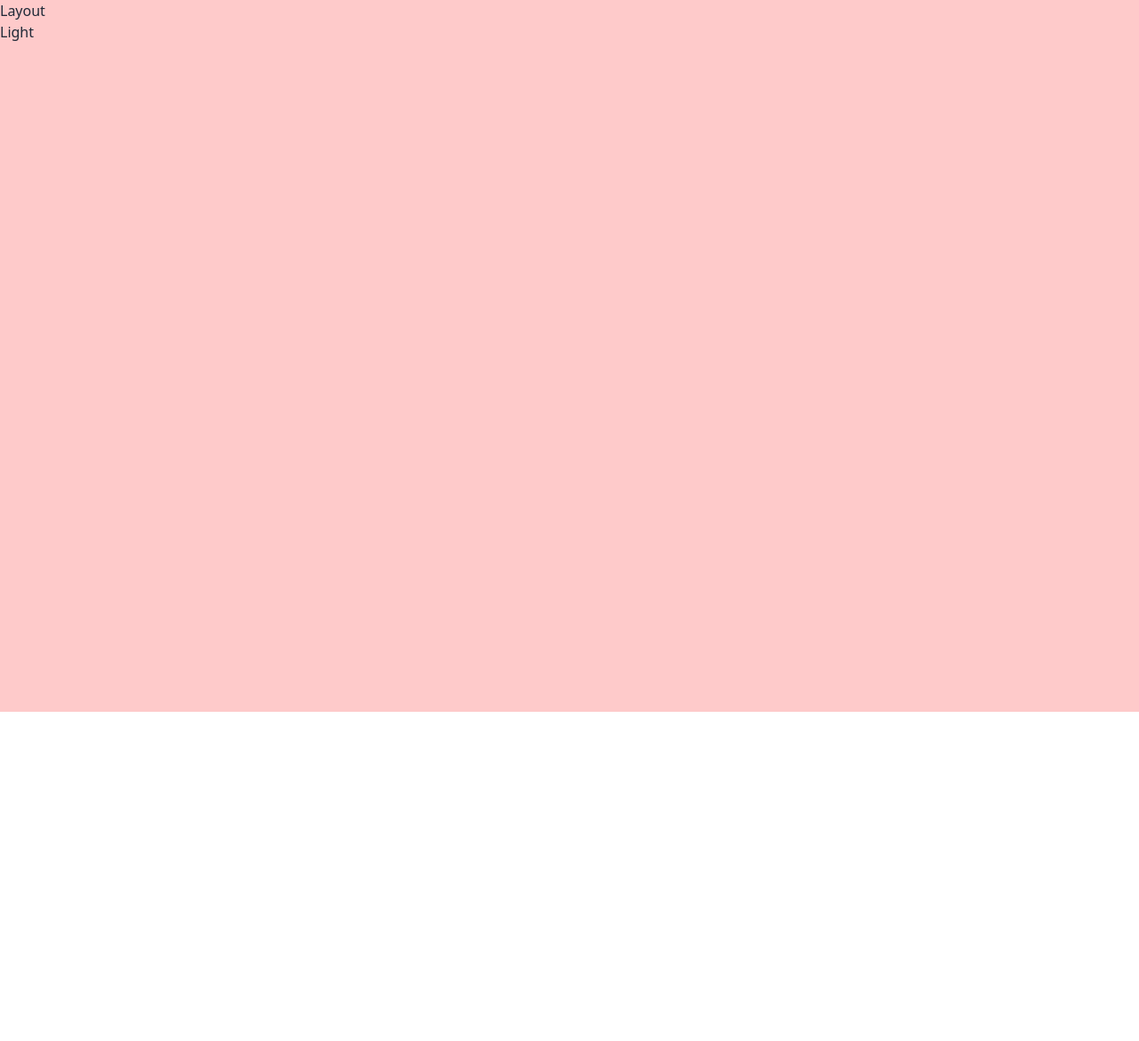
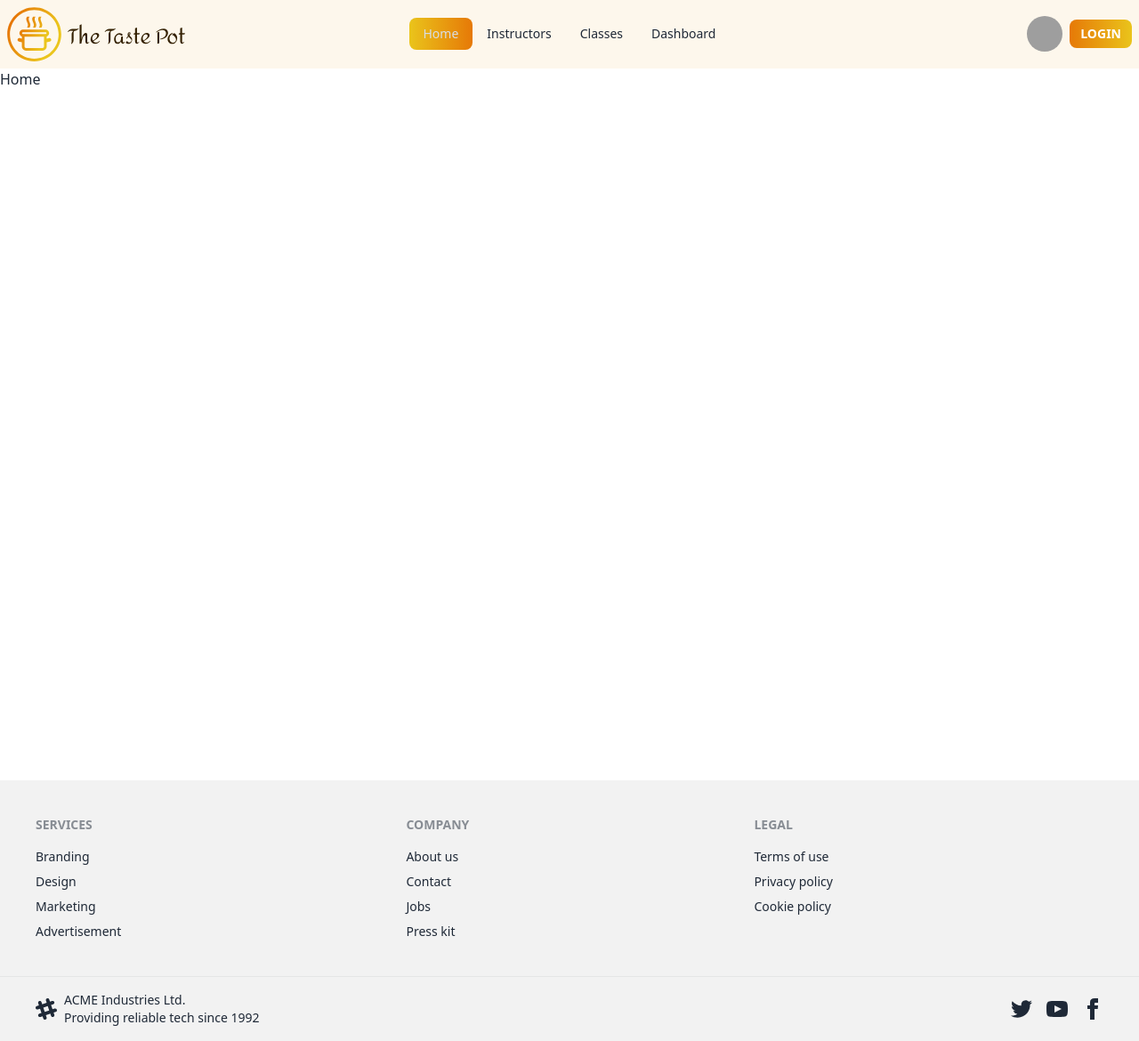
Before and after one commit to the-nazzmul/the-taste-pot-client, a React (Vite) app: page / in a window 1280 px wide. Shown: the whole page at 89% size. Before the commit the page ends 800 px from the top, so only its background shows below. Built offline with nearby package versions, Linux system fonts and the light colour scheme; grey boxes are pictures that could not be loaded.

Commit message:
navbar design done

```diff
--- a/src/Components/Footer.jsx
+++ b/src/Components/Footer.jsx
@@ -3,7 +3,41 @@
 const Footer = () => {
     return (
         <div>
-            <h2>Footer</h2>
+            <footer className="footer p-10 bg-base-200 text-base-content">
+                <div>
+                    <span className="footer-title">Services</span>
+                    <a className="link link-hover">Branding</a>
+                    <a className="link link-hover">Design</a>
+                    <a className="link link-hover">Marketing</a>
+                    <a className="link link-hover">Advertisement</a>
+                </div>
+                <div>
+                    <span className="footer-title">Company</span>
+                    <a className="link link-hover">About us</a>
+                    <a className="link link-hover">Contact</a>
+                    <a className="link link-hover">Jobs</a>
+                    <a className="link link-hover">Press kit</a>
+                </div>
+                <div>
+                    <span className="footer-title">Legal</span>
+                    <a className="link link-hover">Terms of use</a>
+                    <a className="link link-hover">Privacy policy</a>
+                    <a className="link link-hover">Cookie policy</a>
+                </div>
+            </footer>
+            <footer className="footer px-10 py-4 border-t bg-base-200 text-base-content border-base-300">
+                <div className="items-center grid-flow-col">
+                    <svg width="24" height="24" viewBox="0 0 24 24" xmlns="http://www.w3.org/2000/svg" fillRule="evenodd" clip-rule="evenodd" className="fill-current"><path d="M22.672 15.226l-2.432.811.841 2.515c.33 1.019-.209 2.127-1.23 2.456-1.15.325-2.148-.321-2.463-1.226l-.84-2.518-5.013 1.677.84 2.517c.391 1.203-.434 2.542-1.831 2.542-.88 0-1.601-.564-1.86-1.314l-.842-2.516-2.431.809c-1.135.328-2.145-.317-2.463-1.229-.329-1.018.211-2.127 1.231-2.456l2.432-.809-1.621-4.823-2.432.808c-1.355.384-2.558-.59-2.558-1.839 0-.817.509-1.582 1.327-1.846l2.433-.809-.842-2.515c-.33-1.02.211-2.129 1.232-2.458 1.02-.329 2.13.209 2.461 1.229l.842 2.515 5.011-1.677-.839-2.517c-.403-1.238.484-2.553 1.843-2.553.819 0 1.585.509 1.85 1.326l.841 2.517 2.431-.81c1.02-.33 2.131.211 2.461 1.229.332 1.018-.21 2.126-1.23 2.456l-2.433.809 1.622 4.823 2.433-.809c1.242-.401 2.557.484 2.557 1.838 0 .819-.51 1.583-1.328 1.847m-8.992-6.428l-5.01 1.675 1.619 4.828 5.011-1.674-1.62-4.829z"></path></svg>
+                    <p>ACME Industries Ltd. <br />Providing reliable tech since 1992</p>
+                </div>
+                <div className="md:place-self-center md:justify-self-end">
+                    <div className="grid grid-flow-col gap-4">
+                        <a><svg xmlns="http://www.w3.org/2000/svg" width="24" height="24" viewBox="0 0 24 24" className="fill-current"><path d="M24 4.557c-.883.392-1.832.656-2.828.775 1.017-.609 1.798-1.574 2.165-2.724-.951.564-2.005.974-3.127 1.195-.897-.957-2.178-1.555-3.594-1.555-3.179 0-5.515 2.966-4.797 6.045-4.091-.205-7.719-2.165-10.148-5.144-1.29 2.213-.669 5.108 1.523 6.574-.806-.026-1.566-.247-2.229-.616-.054 2.281 1.581 4.415 3.949 4.89-.693.188-1.452.232-2.224.084.626 1.956 2.444 3.379 4.6 3.419-2.07 1.623-4.678 2.348-7.29 2.04 2.179 1.397 4.768 2.212 7.548 2.212 9.142 0 14.307-7.721 13.995-14.646.962-.695 1.797-1.562 2.457-2.549z"></path></svg></a>
+                        <a><svg xmlns="http://www.w3.org/2000/svg" width="24" height="24" viewBox="0 0 24 24" className="fill-current"><path d="M19.615 3.184c-3.604-.246-11.631-.245-15.23 0-3.897.266-4.356 2.62-4.385 8.816.029 6.185.484 8.549 4.385 8.816 3.6.245 11.626.246 15.23 0 3.897-.266 4.356-2.62 4.385-8.816-.029-6.185-.484-8.549-4.385-8.816zm-10.615 12.816v-8l8 3.993-8 4.007z"></path></svg></a>
+                        <a><svg xmlns="http://www.w3.org/2000/svg" width="24" height="24" viewBox="0 0 24 24" className="fill-current"><path d="M9 8h-3v4h3v12h5v-12h3.642l.358-4h-4v-1.667c0-.955.192-1.333 1.115-1.333h2.885v-5h-3.808c-3.596 0-5.192 1.583-5.192 4.615v3.385z"></path></svg></a>
+                    </div>
+                </div>
+            </footer>
         </div>
     );
 };
--- a/src/Components/NavBar.jsx
+++ b/src/Components/NavBar.jsx
@@ -1,9 +1,43 @@
+import { Link, NavLink } from "react-router-dom";
+import logo from './../assets/logo.svg'
 
 
 const NavBar = () => {
+    const navigationElement = <>
+        <li><NavLink to='/'>Home</NavLink></li>
+        <li><NavLink to='/instructors'>Instructors</NavLink></li>
+        <li><NavLink to='/classes'>Classes</NavLink></li>
+        <li><NavLink to='/dashboard'>Dashboard</NavLink></li>
+
+    </>
     return (
         <div>
-            <h2>Navbar</h2>
+            <div className="navbar bg-[#FDF7EC]">
+                <div className="navbar-start">
+                    <div className="dropdown">
+                        <label tabIndex={0} className="btn btn-ghost lg:hidden">
+                            <svg xmlns="http://www.w3.org/2000/svg" className="h-5 w-5" fill="none" viewBox="0 0 24 24" stroke="currentColor"><path strokeLinecap="round" strokeLinejoin="round" strokeWidth="2" d="M4 6h16M4 12h8m-8 6h16" /></svg>
+                        </label>
+                        <ul tabIndex={0} className="menu menu-sm dropdown-content mt-3 p-2 shadow bg-base-100 rounded-box w-52">
+                            {navigationElement}
+                        </ul>
+                    </div>
+                    <Link to='/'><img className="w-[200px]" src={logo} alt="" /></Link>
+                </div>
+                <div className="navbar-center hidden lg:flex">
+                    <ul className="menu menu-horizontal px-1">
+                        {navigationElement}
+                    </ul>
+                </div>
+                <div className="navbar-end">
+                    <div className="avatar mr-2">
+                        <div className="w-10 rounded-full">
+                            <img src="/images/stock/photo-1534528741775-53994a69daeb.jpg" />
+                        </div>
+                    </div>
+                    <Link to='/login'><button className="custom-btn">Login</button></Link>
+                </div>
+            </div>
         </div>
     );
 };
--- a/src/Layout/MainLayout.jsx
+++ b/src/Layout/MainLayout.jsx
@@ -1,21 +1,32 @@
 import { useState } from "react";
+import NavBar from "../Components/NavBar";
+import { Outlet } from "react-router-dom";
+import Footer from "../Components/Footer";
 
 
 const MainLayout = () => {
     const [darkMode, setDarkMode] = useState(false)
 
-    const handleModeToggle = () => {
-        setDarkMode(!darkMode)
+    // const handleModeToggle = () => {
+    //     setDarkMode(!darkMode)
+    // }
 
-    }
     return (
-        <div className={`${darkMode ? 'dark bg-grey-500 text-white' : 'bg-red-200'}  h-screen`}>
-            <h1>Layout</h1>
-            {
+        <div className={`${darkMode ? 'dark bg-grey-500 text-white' : 'bg-white'}  h-screen`}>
+
+            <NavBar></NavBar>
+            <div className="min-h-screen">
+                <Outlet></Outlet>
+            </div>
+            <Footer></Footer>
+
+
+
+            {/* {
                 darkMode ?
                     <button onClick={handleModeToggle}>Dark</button> :
                     <button onClick={handleModeToggle}>Light</button>
-            }
+            } */}
         </div>
     );
 };
--- a/src/index.css
+++ b/src/index.css
@@ -1,3 +1,12 @@
 @tailwind base;
 @tailwind components;
 @tailwind utilities;
+
+
+.custom-btn{
+    @apply bg-gradient-to-r from-[#E67907] to-[#EAC41B] border-none rounded-lg btn text-white btn-sm
+}
+
+.navbar a.active{
+    @apply bg-gradient-to-l from-[#E67907] to-[#EAC41B] border-none rounded-lg text-white
+}
--- a/tailwind.config.js
+++ b/tailwind.config.js
@@ -8,5 +8,8 @@
   theme: {
     extend: {},
   },
+  daisyui: {
+    themes: false,
+  },
   plugins: [require("daisyui")],
 }
```
Also changed, not shown: src/Routes/Routes.jsx (+8 -1 lines), src/assets/The-Taste-Pot.svg (added), src/assets/logo.svg (added).
